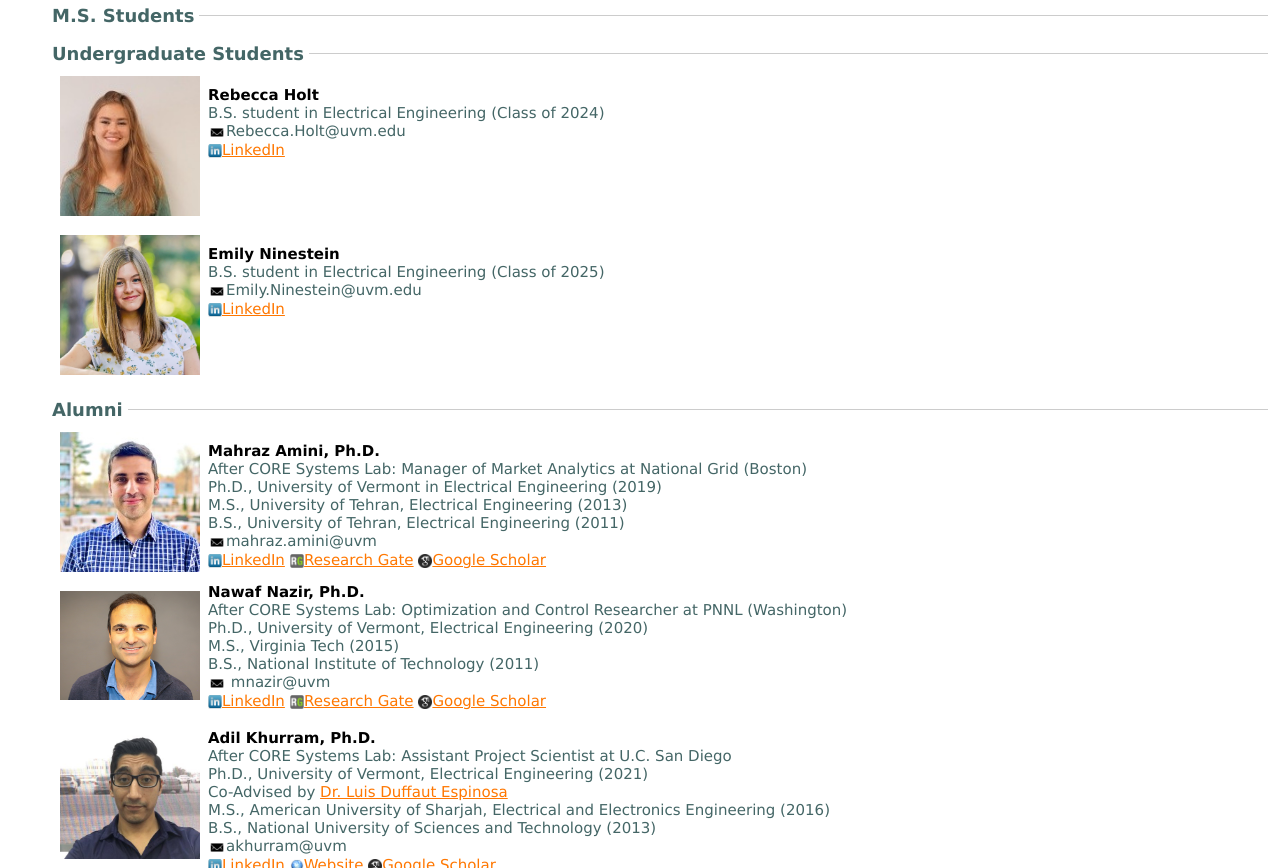
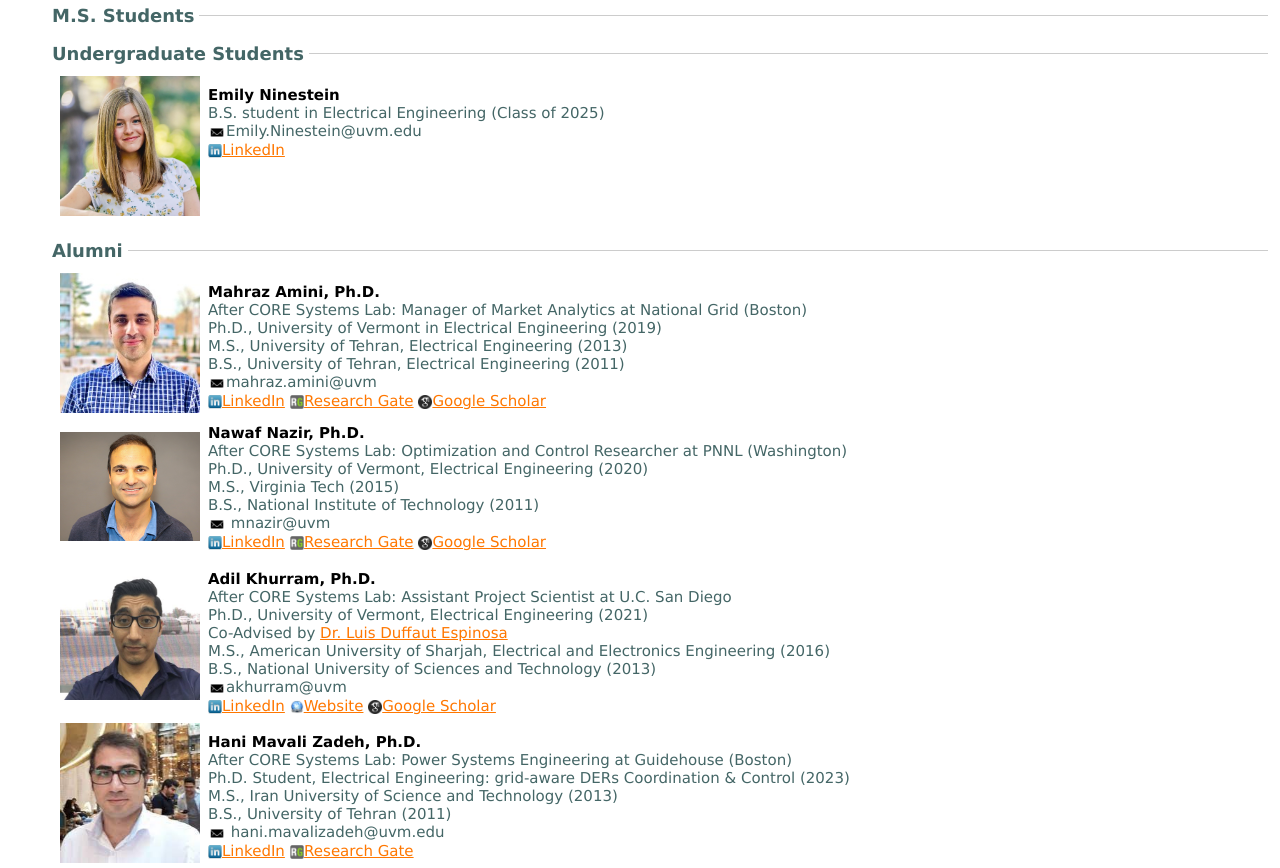
Before and after one commit to madsalma/madsalma.github.io, a plain HTML site: page people.html in a window 1280 px wide. Shown: the part 2509-3377 px from the top of the page. Drawn offline with Linux system fonts and the light colour scheme.

Commit message:
updated people

```diff
--- a/people.html
+++ b/people.html
@@ -279,17 +279,6 @@
                 </div></div>
                 <div style="clear:both;">
 
-                <div style="clear:both;"></div>
-                <div style="float:left; margin:8px;">
-                    <img class="photo" src="team/rebecca.jpeg" width="140px"/><br/>
-                </div>
-                <div style="float:left;font-size:15px">
-				<br/>
-                    <a style="color:black; font-weight:bold">Rebecca Holt</a><br/>
-                    B.S. student in Electrical Engineering (Class of 2024)<br/>
-                    <img src="logo/email_envelope.png" height="18" border="0" hspace="2" style="vertical-align: middle;"/>Rebecca.Holt@uvm.edu<br/>
-                    <img src="logo/linkedin.png" height="14" border="0" hspace="2" style="vertical-align: middle;"/><a href="https://www.linkedin.com/in/rebecca-h-5a7573156/">LinkedIn</a>
-                </div>
 
 				    <div style="clear:both;"></div>
                 <div style="float:left; margin:8px;">
```
